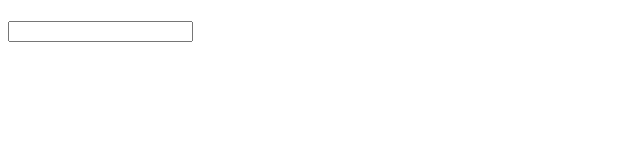
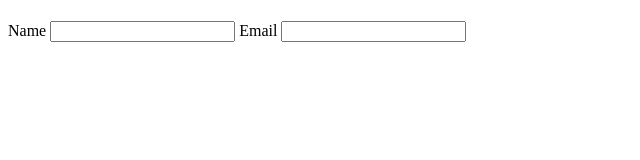
Before and after one commit to eyobyoseph/samri-repo, a plain HTML site: page index.html in a window 1280 px wide. Shown: the whole page, without its empty margins (0-640 px from the left). Drawn offline with Linux system fonts and the light colour scheme.

Commit message:
fourth commit

```diff
--- a/index.html
+++ b/index.html
@@ -25,7 +25,10 @@
     <h1 id="title"></h1>
     <p id="description"></p>
     <form id="survey-form">
+      <label>Name</label>
       <input id="name" type="text">
+      <label>Email</label>
+      <input id="email" type="email">
     </form>
   </body>
 </html>
```
